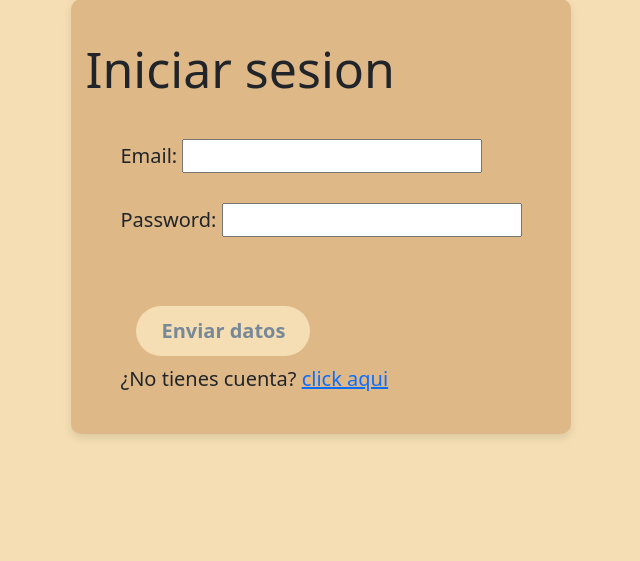
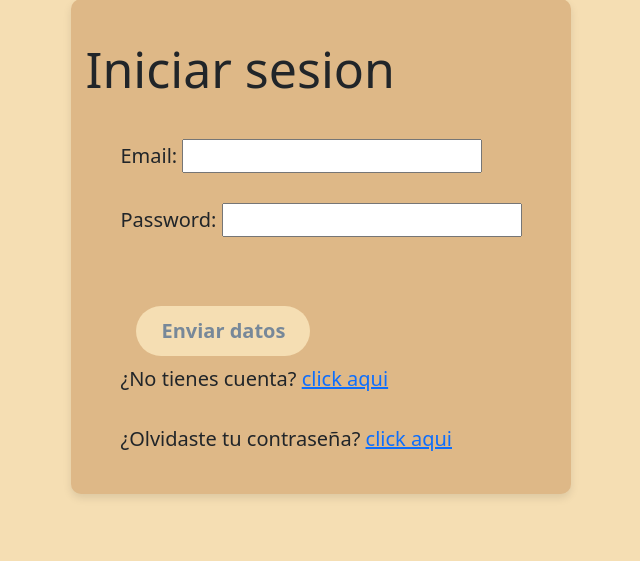
Before and after one commit to fonchoo/Experiencia_3, a Django app: page /login/ in a window 1280 px wide. Shown: the part 111-672 px from the top of the page, without its empty margins (319-959 px from the left). Run offline with Django 5.2, Linux system fonts and the light colour scheme; some libraries are stand-ins or nearby versions.

Commit message:
btn rep contraseña

```diff
--- a/ProyWeb_Toro_Cabrera_Finschi_001D_EV3/ProyWeb_Toro_Cabrera_Finschi_001D_EV3/petanddogs/templates/registration/login.html
+++ b/ProyWeb_Toro_Cabrera_Finschi_001D_EV3/ProyWeb_Toro_Cabrera_Finschi_001D_EV3/petanddogs/templates/registration/login.html
@@ -71,6 +71,9 @@
             {% endif %}
             <br>
             ¿No tienes cuenta? <a href="{% url 'FormRegistro' %}">click aqui</a>
+            <br>
+            <br>
+            ¿Olvidaste tu contraseña? <a href="{%url 'password_reset_form' %}">click aqui</a>
         </form>
         <div id="idMensajes">
           {% if mensaje %}
```
